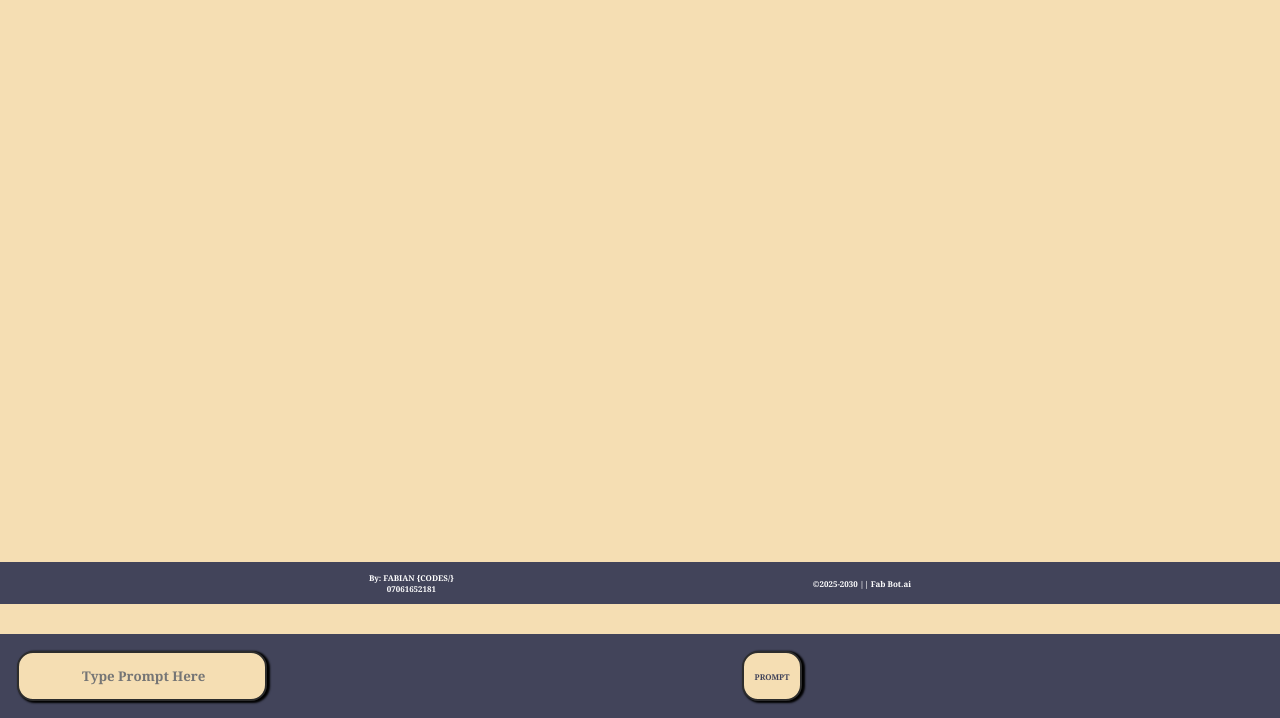
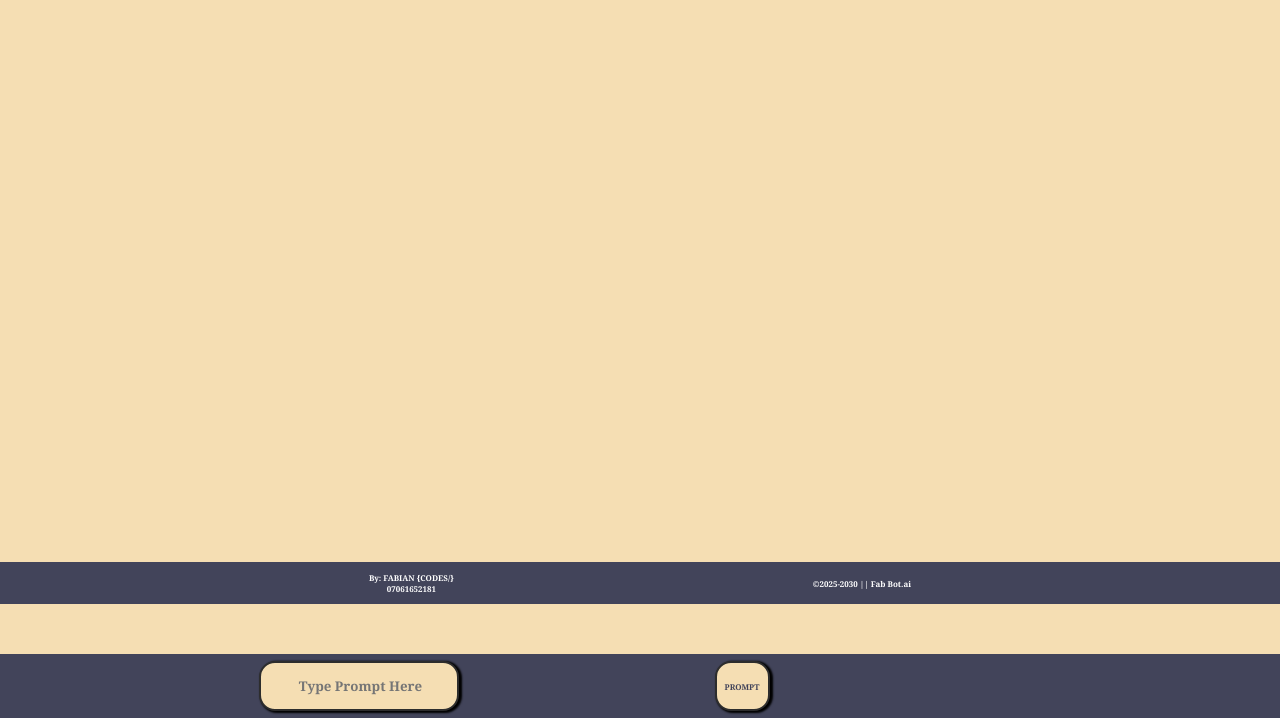
Before and after one commit to mac-handel999/Fab-Bot, a plain HTML site: page Chat Room/Chat Room.html in a window 1280 px wide. Shown: the part 82-800 px from the top of the page. Drawn offline with Linux system fonts and the light colour scheme.

Commit message:
update chat room.css (adjusted the input  section)

```diff
--- a/Chat Room/chat room.css
+++ b/Chat Room/chat room.css
@@ -104,7 +104,7 @@
 .clearfix::after {
   content: "";
   display: table;
-  clear: both;
+  clear: both
 }
 
 .id {
@@ -126,15 +126,15 @@
   /* --- END KEY CHANGES --- */
 
   margin: 0; /* Remove existing margin to avoid extra space */
-  padding: 10px;
+  padding: 5px;
   background-color: #42445A;
   display: flex;
   align-items: center;
-  justify-content: space-between;
+  justify-content: space-evenly;
 }
 
 #input {
-  margin: 7px;
+  margin: 2px;
   padding: 7px;
   border: 2px solid #2D2D2D;
   border-radius: 16px;
@@ -143,13 +143,13 @@
   color: #42445A;
   text-align: center;
   font-weight: bold;
-  width: 250px; /* This can be removed if flex-grow 1 makes it too wide; rely on flex-grow */
+  width: 200px; /* This can be removed if flex-grow 1 makes it too wide; rely on flex-grow */
   height: 50px;
   flex-grow: 1;
 }
 
 .search-btn {
-  margin: 7px;
+  margin: 2px;
   padding: 7px;
   border: 2px solid #2D2D2D;
   border-radius: 16px;
@@ -160,7 +160,7 @@
   text-align: center;
   font-size: 0.5rem;
   font-weight: bold;
-  width: 60px;
+  width: 55px;
   height: 50px;
 }
 
```
